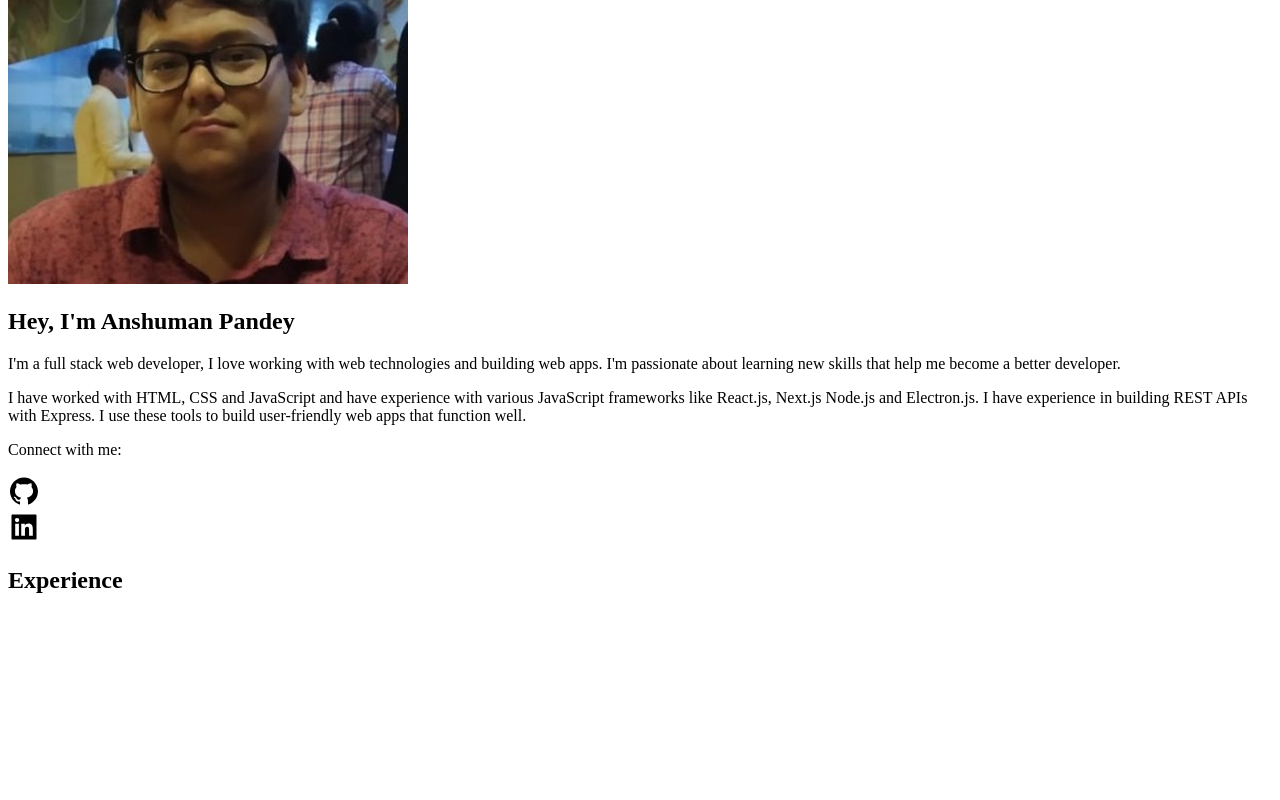
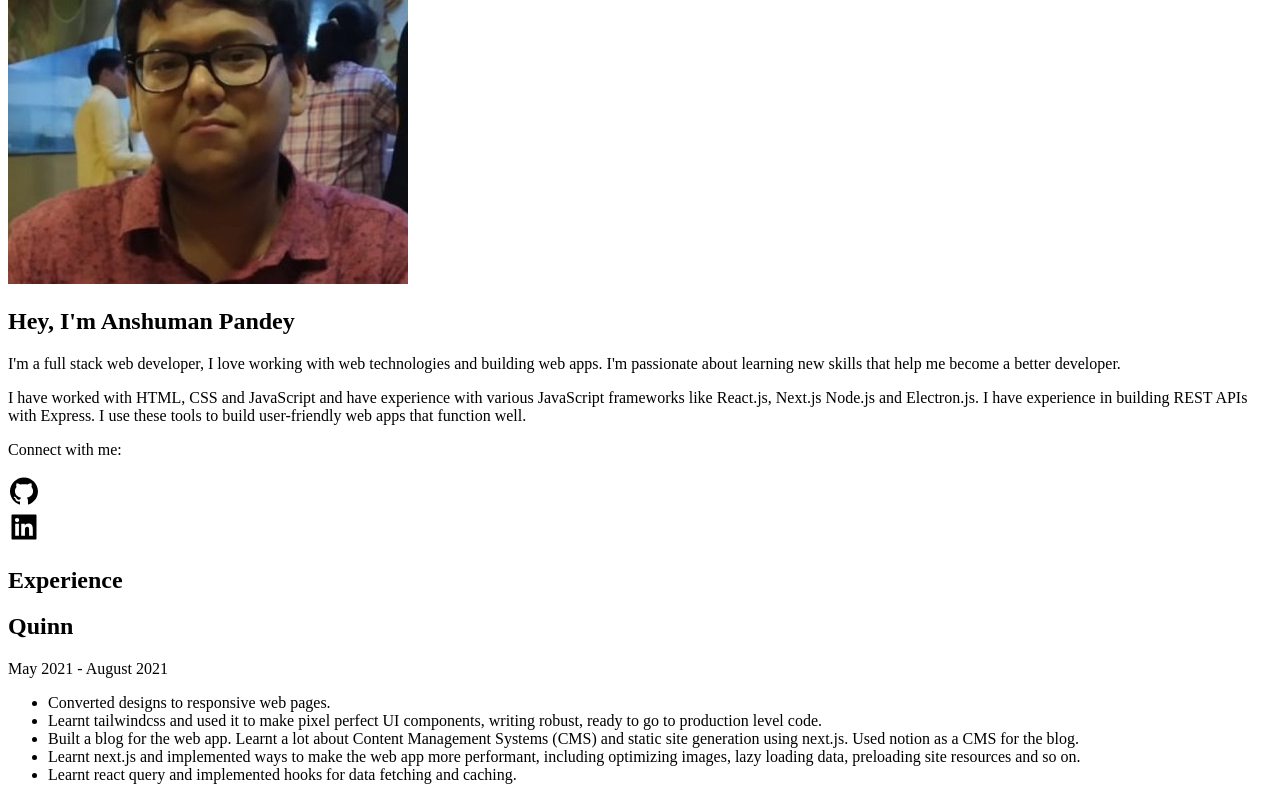
Before and after one commit to pandeymangg/portfolio, a Next.js app: page / in a window 1280 px wide. Shown: the part 201-1001 px from the top of the page. Before the commit the page ends 814 px from the top, so only its background shows below. Built offline with nearby package versions, Linux system fonts and the light colour scheme.

Commit message:
experience section styles initial

```diff
--- a/src/components/Experience/index.jsx
+++ b/src/components/Experience/index.jsx
@@ -1,13 +1,48 @@
 import React from "react";
+import DatePill from "../Blog/DatePill";
 
 const Experience = () => {
   return (
-    <section id="experience" className="home flex flex-col px-8 bg-white">
-      <div className="max-w-2xl flex flex-col mx-auto">
-        <div className="mb-6">
+    <section
+      id="experience"
+      className="home w-full mx-auto flex flex-col px-8 bg-white mb-8"
+    >
+      <div className="max-w-2xl flex flex-col mx-auto items-start">
+        <div className="mb-8">
           <h1 className="text-5xl font-bold tracking-tight text-black">
             Experience
           </h1>
+        </div>
+
+        <div>
+          <div className="mb-4 flex justify-between items-center">
+            <h2 className="text-3xl font-semibold text-gray-900">Quinn</h2>
+            <DatePill date={"May 2021 - August 2021"} />
+          </div>
+          <div>
+            <ul className="flex flex-col gap-2 text-base text-gray-600">
+              <li>Converted designs to responsive web pages.</li>
+              <li>
+                Learnt tailwindcss and used it to make pixel perfect UI
+                components, writing robust, ready to go to production level
+                code.
+              </li>
+              <li>
+                Built a blog for the web app. Learnt a lot about Content
+                Management Systems (CMS) and static site generation using
+                next.js. Used notion as a CMS for the blog.
+              </li>
+              <li>
+                Learnt next.js and implemented ways to make the web app more
+                performant, including optimizing images, lazy loading data,
+                preloading site resources and so on.
+              </li>
+              <li>
+                Learnt react query and implemented hooks for data fetching and
+                caching.
+              </li>
+            </ul>
+          </div>
         </div>
       </div>
     </section>
--- a/src/components/Header/index.jsx
+++ b/src/components/Header/index.jsx
@@ -26,7 +26,7 @@ const headerLinksArray = [
 
 const Header = () => {
   return (
-    <nav className="flex items-center max-w-4xl p-8 mx-auto my-0 text-gray-900 bg-white md:my-2 bg-opacity-60 fixed top-0 inset-x-0 z-10">
+    <nav className="flex items-center max-w-4xl p-8 mx-auto my-0 text-gray-900 bg-white bg-opacity-60 fixed top-0 inset-x-0 z-10 header-backdrop">
       <div className="nav-container w-full flex justify-between items-center">
         <div className="nav-heading">
           <h1 className="text-3xl font-bold text-gray-900">Anshuman Pandey</h1>
--- a/styles/globals.css
+++ b/styles/globals.css
@@ -1,3 +1,8 @@
 html {
   scroll-behavior: smooth;
 }
+
+.header-backdrop {
+  -webkit-backdrop-filter: saturate(180%) blur(20px);
+  backdrop-filter: saturate(180%) blur(20px);
+}
```
